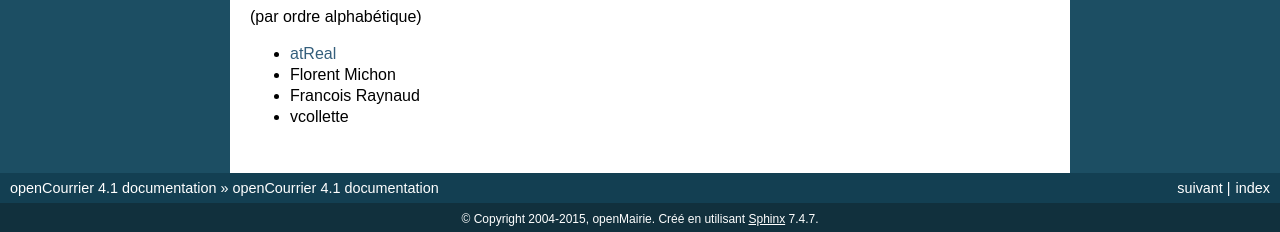
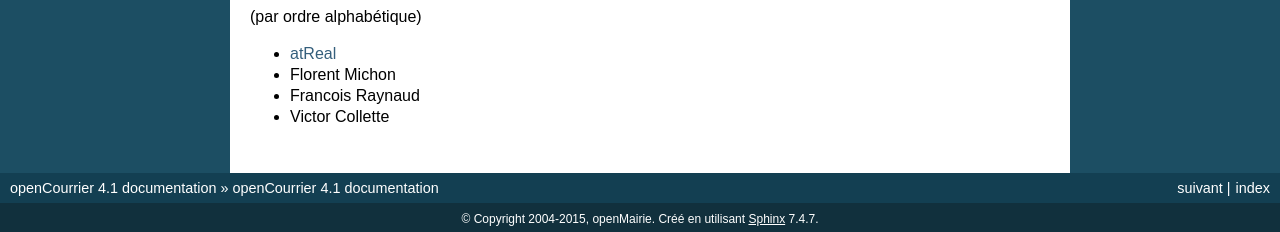
Before and after one commit to vcollette/opencourrier-documentation, a Sphinx documentation site: the page built from source/index.rst, in a window 1280 px wide and 900 px high, scrolled down 1683 px. Shown: the part 665-897 px from the top of the window. Built offline with Sphinx 7.4.7, drawn with Linux system fonts in a browser that asks for light colours.

Commit message:
Changement de nom contributeur

```diff
--- a/source/index.rst
+++ b/source/index.rst
@@ -62,4 +62,4 @@ Contributeurs
 * `atReal <http://www.atreal.fr>`_
 * Florent Michon
 * Francois Raynaud
-* vcollette
+* Victor Collette
```
